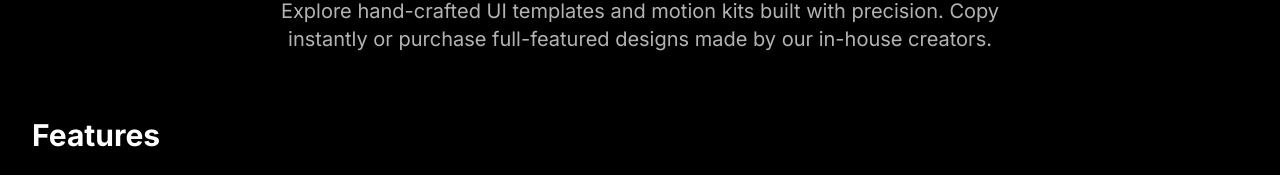
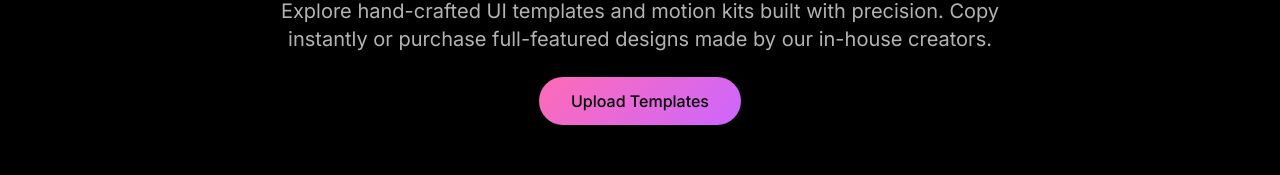
Before and after one commit to avinashfullstackdeveloper-a11y/framix-client, a React (Vite) app: page /templates in a window 1280 px wide. Shown: the part 251-426 px from the top of the page. Built offline with nearby package versions, Linux system fonts and the light colour scheme; no server answers.

Commit message:
upload template button

```diff
--- a/src/pages/Template.tsx
+++ b/src/pages/Template.tsx
@@ -81,9 +81,17 @@ const Templates = () => {
           <div className="text-primary mt-4">Designers</div>
         </h1>
         <p className="text-xl text-muted-foreground max-w-3xl mx-auto">
-          Explore hand-crafted UI templates and motion kits built with precision.
-          Copy instantly or purchase full-featured designs made by our in-house creators.
+          Explore hand-crafted UI templates and motion kits built with
+          precision. Copy instantly or purchase full-featured designs made by
+          our in-house creators.
         </p>
+        <div className="flex justify-center mt-6">
+          <button
+            className="bg-gradient-primary hover:opacity-90 text-primary-foreground px-8 py-3 rounded-full font-medium transition-opacity flex items-center justify-center"
+          >
+            Upload Templates
+          </button>
+        </div>
       </div>
 
       {/* Features Section */}
```
